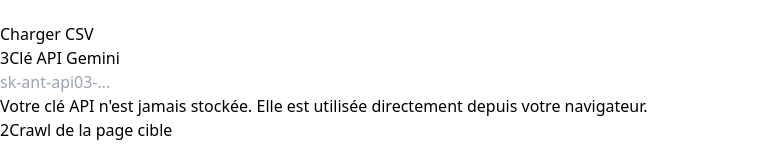
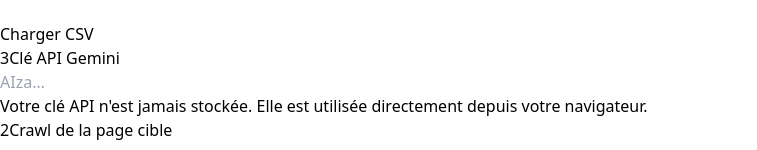
Before and after one commit to Sasa145-hue/oprimiseur-mot-clef-seo, a React (Vite) app: page / in a window 1280 px wide. Shown: the part 4124-4274 px from the top of the page, without its empty margins (0-757 px from the left). Built offline with nearby package versions, Linux system fonts and the light colour scheme.

Commit message:
Update placeholder text for ApiKeyInput component

```diff
--- a/src/components/ApiKeyInput.jsx
+++ b/src/components/ApiKeyInput.jsx
@@ -13,7 +13,7 @@ export default function ApiKeyInput({ apiKey, onChange }) {
         <input
           type={show ? 'text' : 'password'}
           className="input pr-10"
-          placeholder="sk-ant-api03-…"
+          placeholder="AIza…"
           value={apiKey}
           onChange={(e) => onChange(e.target.value)}
           autoComplete="off"
```
